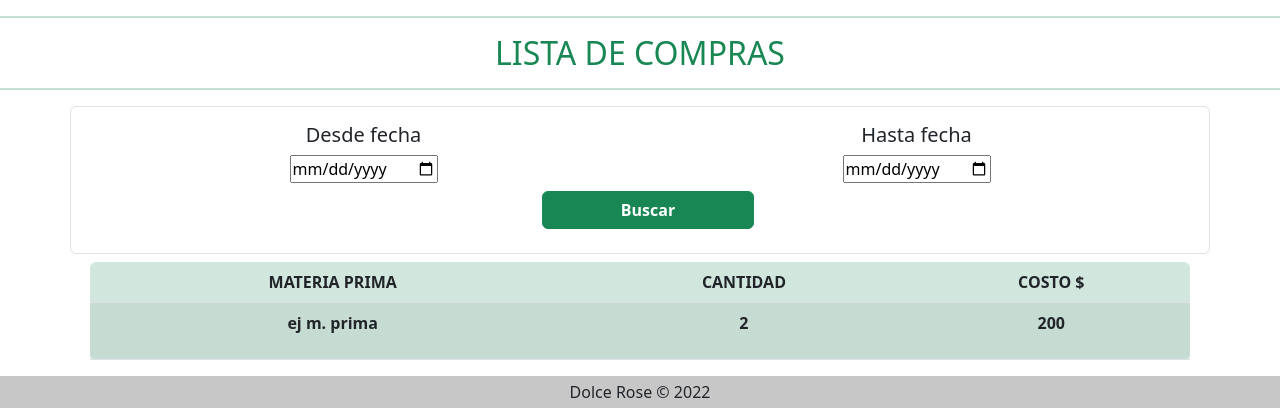
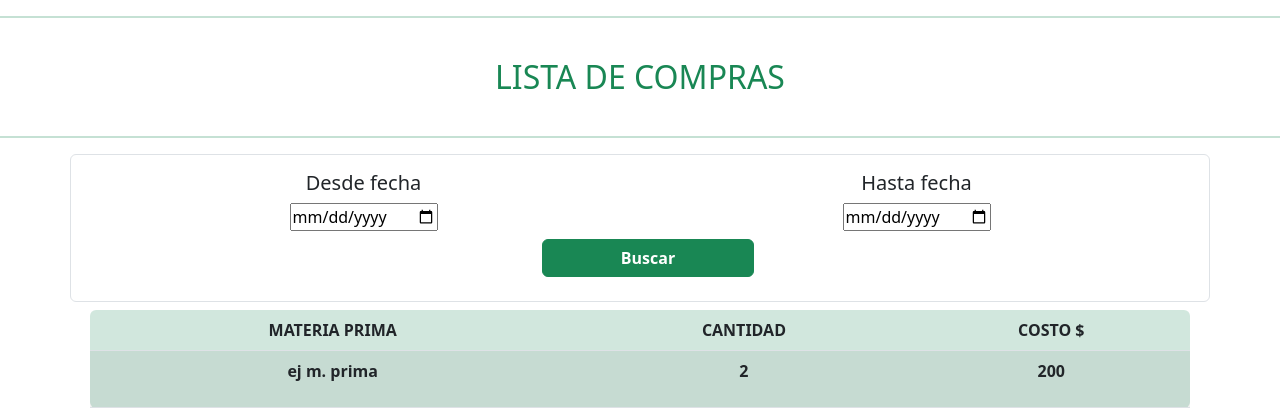
Before and after one commit to mickani/JAM-12-2022-appDolceRose, a PHP site: page /listado_compras.php in a window 1280 px wide. Shown: the part 56-476 px from the top of the page. Run offline with PHP 8.4, Linux system fonts and the light colour scheme; some libraries are stand-ins or nearby versions.

Commit message:
se modificaron deatalles

```diff
--- a/header.php
+++ b/header.php
@@ -6,6 +6,7 @@
         <meta name="viewport" content="width=device-width, initial-scale=1.0">
         <link rel="icon" type="image/x-icon" href="favicon.ico" />
         <title>Dolce Rose</title>
+        <link rel="stylesheet" href="estilos.css">
         <!-- Bootstrap 5.2.3 -->
         <link href="https://cdn.jsdelivr.net/npm/bootstrap@5.2.3/dist/css/bootstrap.min.css" rel="stylesheet" integrity="sha384-rbsA2VBKQhggwzxH7pPCaAqO46MgnOM80zW1RWuH61DGLwZJEdK2Kadq2F9CUG65" crossorigin="anonymous">
         <!-- FONT AWESOME 5.6.3 -->
--- a/listado_compras.php
+++ b/listado_compras.php
@@ -2,7 +2,7 @@
 <?php include("header.php") ?>
 
 <hr class="border border-success">
-<h2 align="center" class="text-success">LISTA DE COMPRAS</h2>
+<h2 align="center" class="text-success p-4">LISTA DE COMPRAS</h2>
 <hr class="border border-success">
 
 <div class="container text-center">
```
Also changed, not shown: img/Khokhloma-patterns-background-colorful-670963-wallhere.com.jpg (added), img/fondolista-compras.jpg (added), 2 other files.
